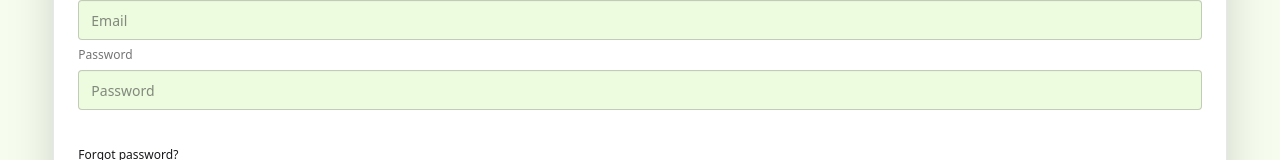
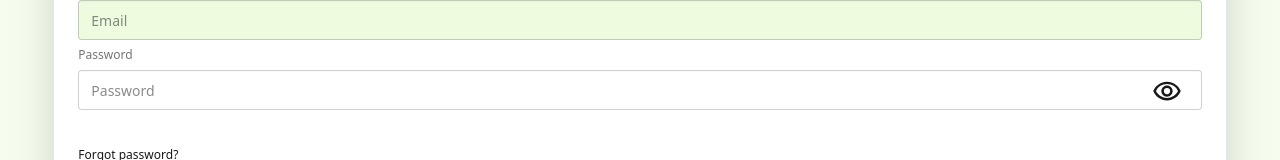
Before and after one commit to programmarimran/DiverseDish-client-assignment_10, a React (Vite) app: page /login in a window 1280 px wide. Shown: the part 352-512 px from the top of the page. Built offline with nearby package versions, Linux system fonts and the light colour scheme; no server answers.

Commit message:
added a password show and hide toggle is complited

```diff
--- a/src/Pages/auth/Login.jsx
+++ b/src/Pages/auth/Login.jsx
@@ -3,20 +3,23 @@ import { Link, useLocation, useNavigate } from "react-router";
 import AuthContext from "../../contexts/AuthContext";
 import { toast } from "react-toastify";
 import { FcGoogle } from "react-icons/fc";
+import { MdOutlineRemoveRedEye } from "react-icons/md";
+import { IoMdEyeOff } from "react-icons/io";
 
 const Login = () => {
   const location = useLocation();
   // console.log(location)
   const { loginUser, createUserWithGoogleLogin, setLoading } = use(AuthContext);
   const navigate = useNavigate();
+  const [show, setShow] = useState(true);
   const [error, setError] = useState("");
-  const [passwordError,setPasswordError]=useState("")
+  const [passwordError, setPasswordError] = useState("");
   const handleLogin = (e) => {
     e.preventDefault();
     const form = e.target;
     const email = form.email.value;
     const password = form.password.value;
-     //  Password authentication start with regular expression
+    //  Password authentication start with regular expression
     const uppercaseRegex = /^(?=.*[A-Z]).{1,}$/;
     const lowercaseRegex = /^(?=.*[a-z]).{1,}$/;
     const passwordLength = /^.{6,}$/;
@@ -92,13 +95,26 @@ const Login = () => {
           />
           {/* password */}
           <label className="label">Password</label>
-          <input
-            type="password"
-            required
-            className="input bg-[#70e00020] w-full"
-            name="password"
-            placeholder="Password"
-          />
+          <div className=" flex relative">
+            <input
+              type={show ? "password" : "text"}
+              name="password"
+              className="input w-full"
+              placeholder="Password"
+              required
+            />
+            <button
+              onClick={() => setShow(!show)}
+              type="button"
+              className=" absolute top-[16%] right-5"
+            >
+              {show ? (
+                <MdOutlineRemoveRedEye size={30} />
+              ) : (
+                <IoMdEyeOff size={30} />
+              )}
+            </button>
+          </div>
           <p className=" text-error my-3 ">{passwordError}</p>
           <div>
             <a className="link link-hover">Forgot password?</a>
--- a/src/Pages/auth/SignUp.jsx
+++ b/src/Pages/auth/SignUp.jsx
@@ -3,6 +3,8 @@ import { Link, useNavigate } from "react-router";
 import AuthContext from "../../contexts/AuthContext";
 import { toast } from "react-toastify";
 import { FcGoogle } from "react-icons/fc";
+import { MdOutlineRemoveRedEye } from "react-icons/md";
+import { IoMdEyeOff } from "react-icons/io";
 
 const SignUp = () => {
   const {
@@ -12,6 +14,7 @@ const SignUp = () => {
     setLoading,
   } = use(AuthContext);
   const navigate = useNavigate();
+  const [show,setShow]=useState(true)
   const [error, setError] = useState("");
   const [passwordError,setPasswordError]=useState("")
   const handleCreateUser = (e) => {
@@ -119,13 +122,26 @@ const SignUp = () => {
           />
           {/* password */}
           <label className="label">Password</label>
-          <input
-            type="password"
-            required
-            className="input bg-[#70e00020] w-full"
-            name="password"
-            placeholder="Password"
-          />
+            <div className=" flex relative">
+              <input
+                type={show ? "password" : "text"}
+                name="password"
+                className="input w-full"
+                placeholder="Password"
+                required
+              />
+              <button
+                onClick={() => setShow(!show)}
+                type="button"
+                className=" absolute top-[16%] right-5"
+              >
+                {show ? (
+                  <MdOutlineRemoveRedEye size={30} />
+                ) : (
+                  <IoMdEyeOff size={30} />
+                )}
+              </button>
+            </div>
           <p className=" text-error my-3 text-sm">{passwordError}</p>
           <button className="btn bg-[#70e00099] mt-4">SignUp</button>
         </fieldset>
```
